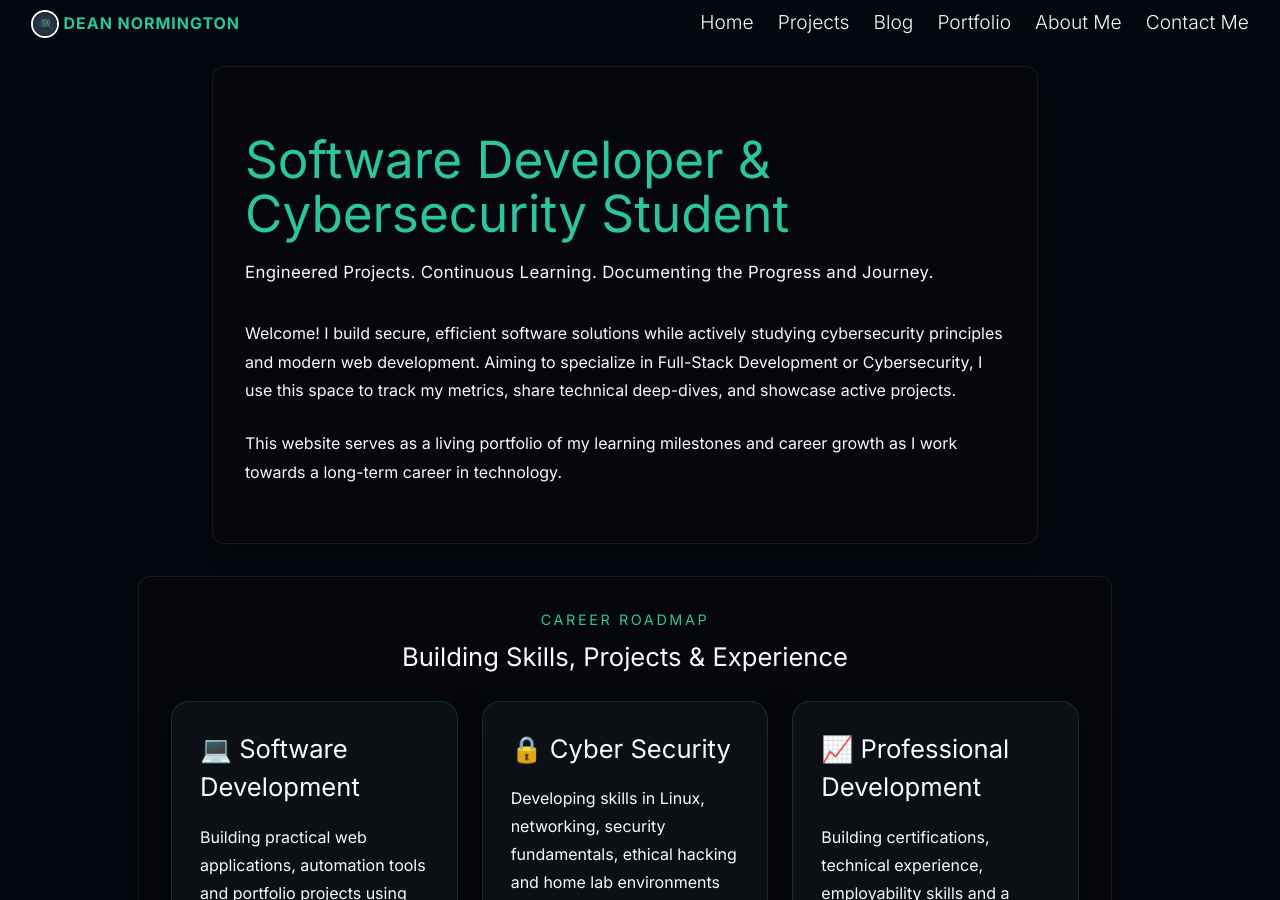
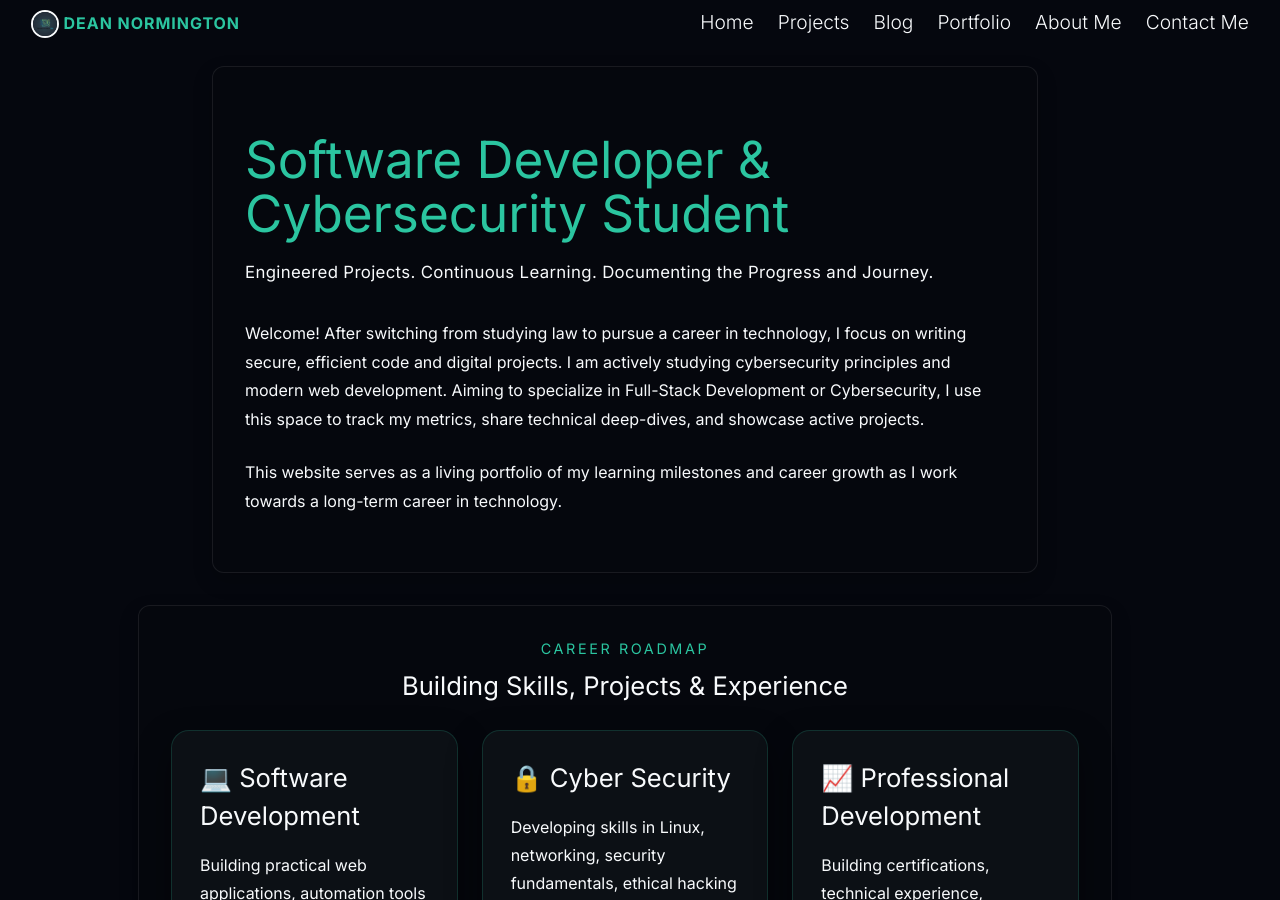
Before and after one commit to dean-js/dnormingtonlaw.uk, a Jekyll site: the page built from index.html, in a window 1280 px wide and 900 px high. Built offline with Jekyll 4.4.1, drawn with Linux system fonts in a browser that asks for light colours; the list of posts is cut into pages by our own code.

Commit message:
chnage to hero section - take 28435

```diff
--- a/index.html
+++ b/index.html
@@ -15,7 +15,9 @@ description: "Dean Normington shares a law-to-computing story, portfolio highlig
         </p>
 
         <p class="hero-bio">
-            Welcome! I build secure, efficient software solutions while actively studying cybersecurity principles and modern web development.
+            Welcome! After switching from studying law to pursue a career in technology, I focus on writing secure, efficient code and digital projects.
+
+            I am actively studying cybersecurity principles and modern web development.
             Aiming to specialize in Full-Stack Development or Cybersecurity, I use this space to track my metrics, share technical deep-dives, and showcase active projects.
         </p>
 
```
